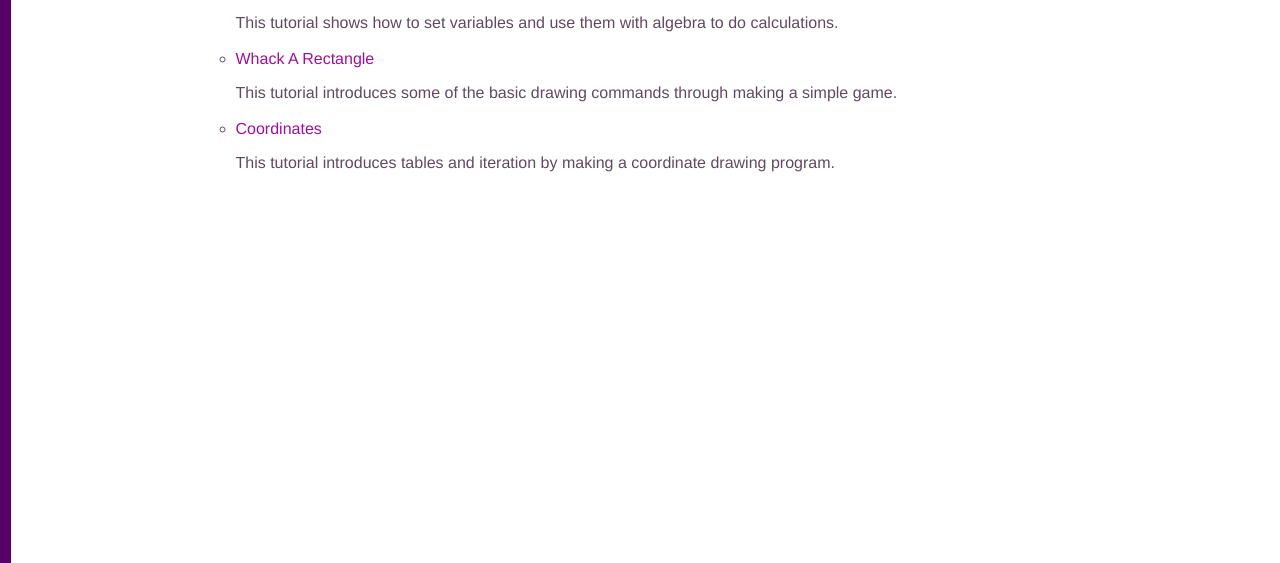
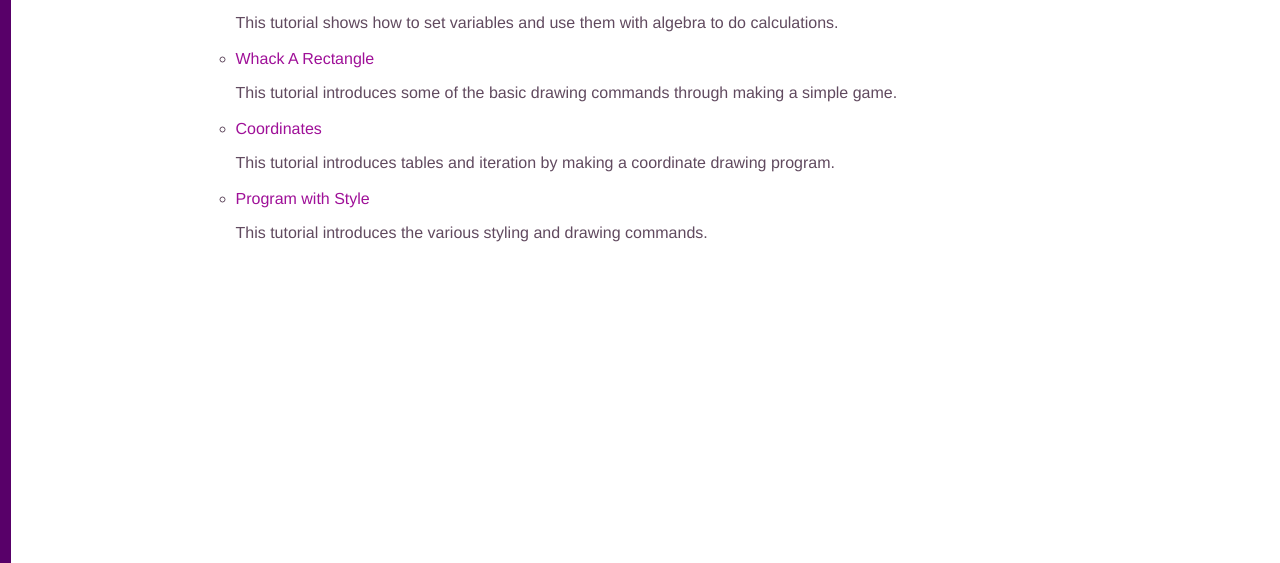
Before and after one commit to loopspace/LuaCanvas-Tutorials, a plain HTML site: page index.html in a window 1280 px wide. Shown: the part 237-800 px from the top of the page. Drawn offline with nearby package versions, Linux system fonts and the light colour scheme.

Commit message:
Bit more on styles, reorganised some of the others.  Made links open in new window.

```diff
--- a/index.html
+++ b/index.html
@@ -50,6 +50,15 @@
 	    </p>
           </li>
 
+          <li>
+            <a href='Style.xhtml'>
+	      <span class="tutorial-title">Program with Style</span>
+            </a>
+	    <p class="tutorial-description">
+		This tutorial introduces the various styling and drawing commands.
+	    </p>
+          </li>
+
         </ul>
       </div>
     </div>
```
Also changed, not shown: 4 other files.
